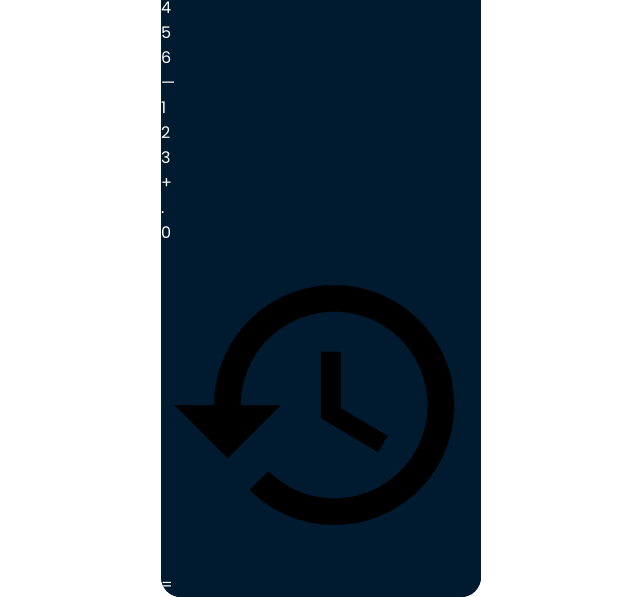
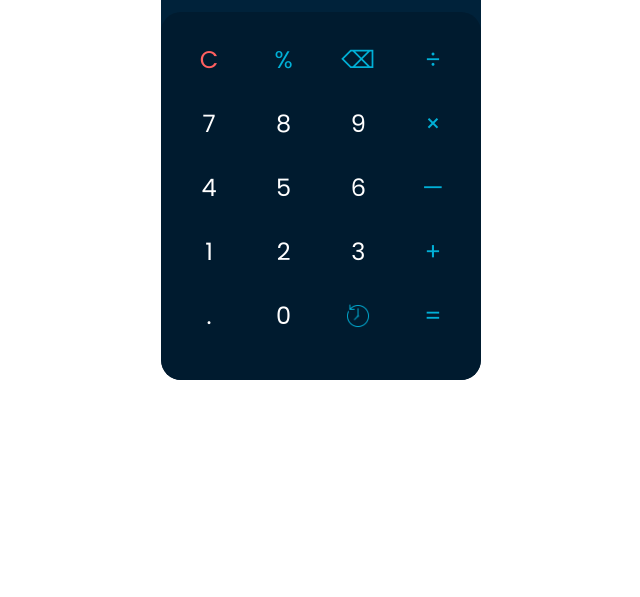
Before and after one commit to Alexsatm/Calculator, a plain HTML site: page index.html in a window 1280 px wide. Shown: the part 266-863 px from the top of the page, without its empty margins (319-959 px from the left). After the commit the page ends 800 px from the top, so only its background shows below. Drawn offline with Linux system fonts and the light colour scheme.

Commit message:
feat style row, col, reset, action

```diff
--- a/index.html
+++ b/index.html
@@ -20,36 +20,36 @@
         <div class="actions">
             <!-- 5 строк и 4 колонок-->
             <div class="row">
-                <div class="col">C</div>
-                <div class="col">%</div>
-                <div class="col">⌫</div>
-                <div class="col">÷</div>
+                <div class="col reset">C</div>
+                <div class="col action">%</div>
+                <div class="col action">⌫</div>
+                <div class="col action">÷</div>
             </div>
             <div class="row">
                 <div class="col">7</div>
                 <div class="col">8</div>
                 <div class="col">9</div>
-                <div class="col">×</div>
+                <div class="col action">×</div>
             </div>
             <div class="row">
                 <div class="col">4</div>
                 <div class="col">5</div>
                 <div class="col">6</div>
-                <div class="col">—</div>
+                <div class="col action">—</div>
             </div>
             <div class="row">
                 <div class="col">1</div>
                 <div class="col">2</div>
                 <div class="col">3</div>
-                <div class="col">+</div>
+                <div class="col action">+</div>
             </div>
             <div class="row">
                 <div class="col">.</div>
                 <div class="col">0</div>
                 <div class="col">
-                    <img src="images/history.svg" alt="">
+                    <img src="images/history.png" alt="">
                 </div>
-                <div class="col">=</div>
+                <div class="col action">=</div>
             </div>
         </div>
 
--- a/style.css
+++ b/style.css
@@ -34,6 +34,8 @@ body {
 
 .display {
     padding: 20px 24px;
+    padding-bottom: 44px;
+    margin-bottom: -24px;
     background-color: var(--dispaly-dark);
     text-align: right;
 }
@@ -53,5 +55,35 @@ body {
 }
 
 .actions {
+    padding: 16px;
+    padding-bottom: 32px;
     background-color: var(--dark);
+    border-radius: 20px;
+    font-size: 24px;
 }
+
+.row {
+    display: flex;
+    justify-content: space-between;
+}
+
+.col {
+    width: 64px;
+    height: 64px;
+    display: flex;
+    justify-content: center;
+    align-items: center;
+    cursor: pointer;
+}
+
+.col img {
+    width: 24px;
+}
+
+.reset{
+    color: var(--accent);
+}
+
+.action {
+    color: var(--primary);
+}
```
Also changed, not shown: images/history.png (added), images/history.svg (deleted).
